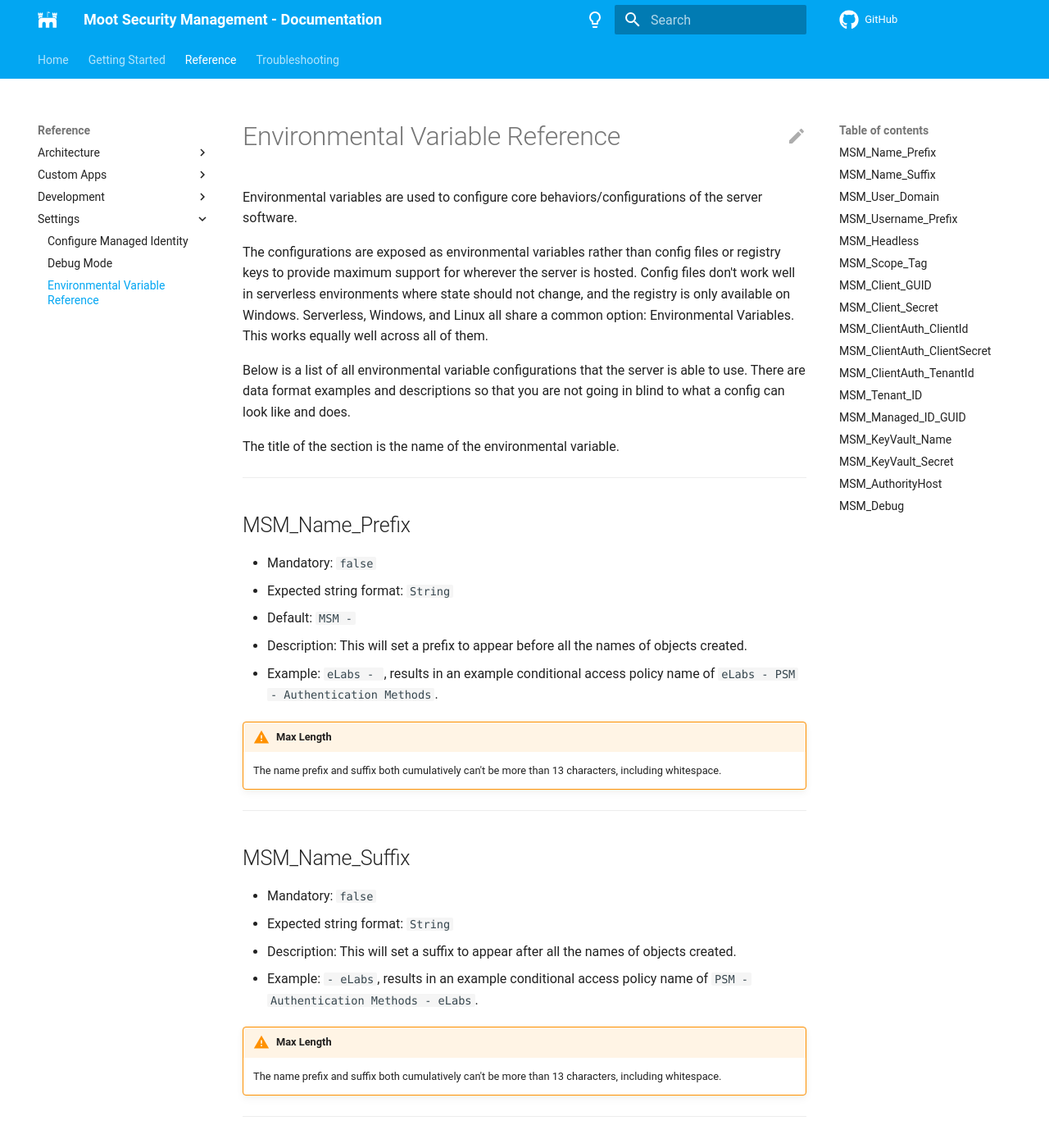
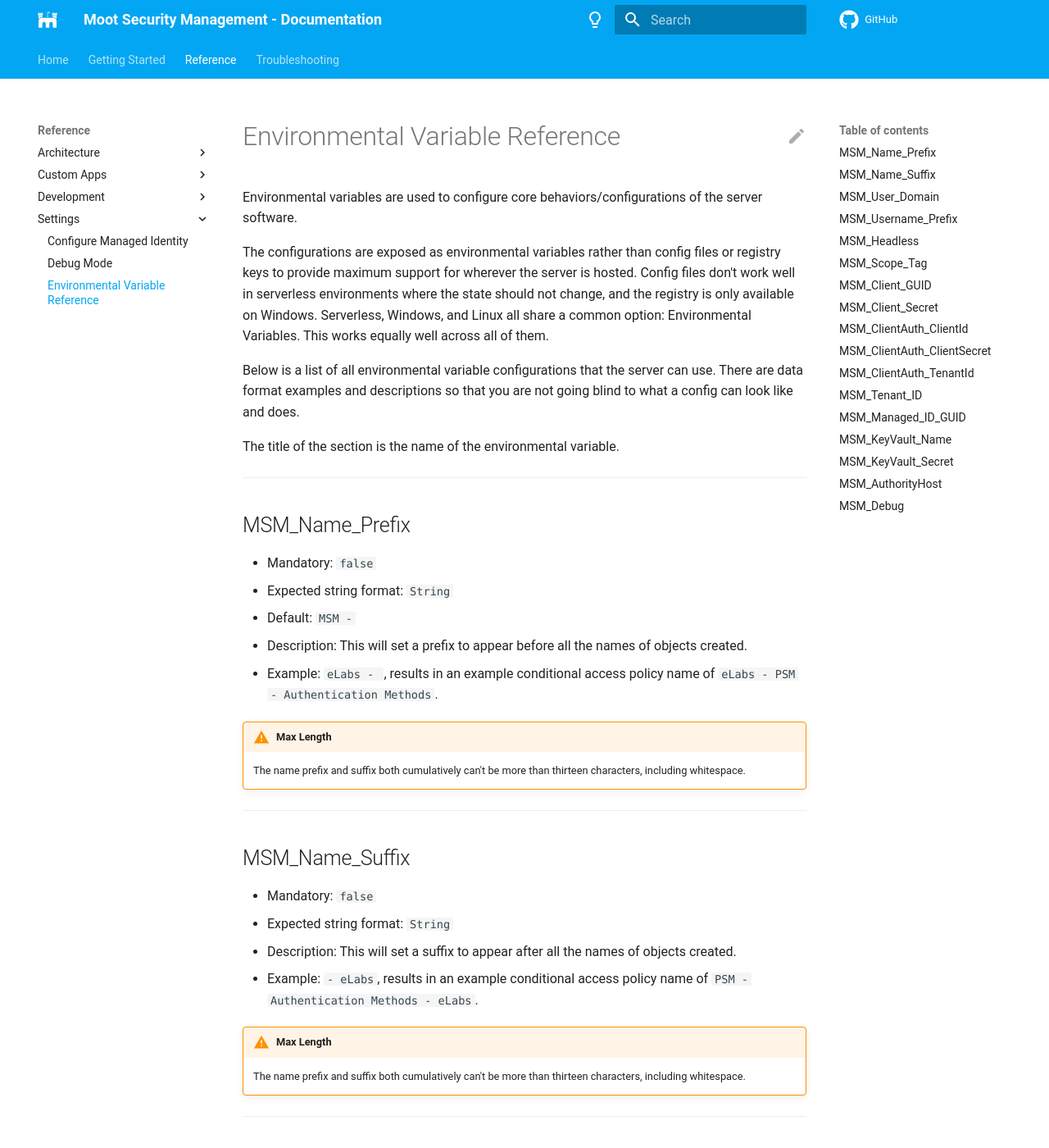
Before and after one commit to Software-Hardware-Integration-Lab/Documentation, an MkDocs documentation site: the page built from docs/Reference/Settings/Environmental-Variables-Reference.md, in a window 1280 px wide and 1400 px high. Shown: the whole window at 82% size. Built offline with MkDocs 1.6.1 and Material for MkDocs 9.7.7, drawn with Linux system fonts in a browser that asks for light colours; comment, search, counter and statistics services are not loaded; some of the changed text lies outside the part shown.

Commit message:
M365 Editor AI Corrections
Use the Microsoft 365 Editor AI to review the content of the page and correct issues identified.

```diff
--- a/docs/Reference/Settings/Environmental-Variables-Reference.md
+++ b/docs/Reference/Settings/Environmental-Variables-Reference.md
@@ -3,10 +3,10 @@
 Environmental variables are used to configure core behaviors/configurations of the server software.
 
 The configurations are exposed as environmental variables rather than config files or registry keys to provide maximum support for wherever the server is hosted.
-Config files don't work well in serverless environments where state should not change, and the registry is only available on Windows.
+Config files don't work well in serverless environments where the state should not change, and the registry is only available on Windows.
 Serverless, Windows, and Linux all share a common option: Environmental Variables. This works equally well across all of them.
 
-Below is a list of all environmental variable configurations that the server is able to use. There are data format examples and descriptions so that you are not going in blind to what a config can look like and does.
+Below is a list of all environmental variable configurations that the server can use. There are data format examples and descriptions so that you are not going blind to what a config can look like and does.
 
 The title of the section is the name of the environmental variable.
 
@@ -22,7 +22,7 @@ This will set a prefix to appear before all the names of objects created.
 - Example: <code>eLabs - </code>, results in an example conditional access policy name of `eLabs - PSM - Authentication Methods`.
 
 !!! warning "Max Length"
-    The name prefix and suffix both cumulatively can't be more than 13 characters, including whitespace.
+    The name prefix and suffix both cumulatively can't be more than thirteen characters, including whitespace.
 
 ---
 
@@ -35,7 +35,7 @@ This will set a suffix to appear after all the names of objects created.
 - Example: `- eLabs`, results in an example conditional access policy name of `PSM - Authentication Methods - eLabs`.
 
 !!! warning "Max Length"
-    The name prefix and suffix both cumulatively can't be more than 13 characters, including whitespace.
+    The name prefix and suffix both cumulatively can't be more than thirteen characters, including whitespace.
 
 ---
 
```
Also changed, not shown: other parts of docs/Reference/Settings/Environmental-Variables-Reference.md (+3 -3 lines).
